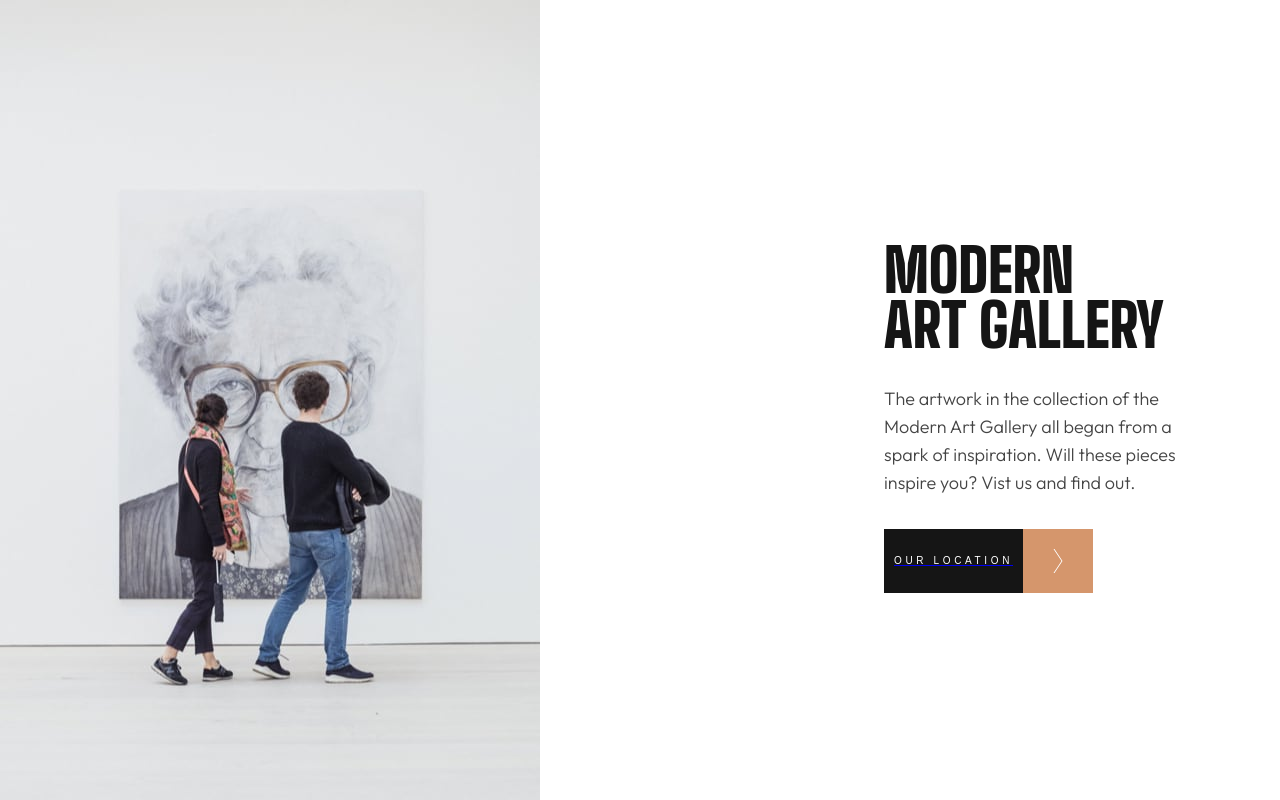
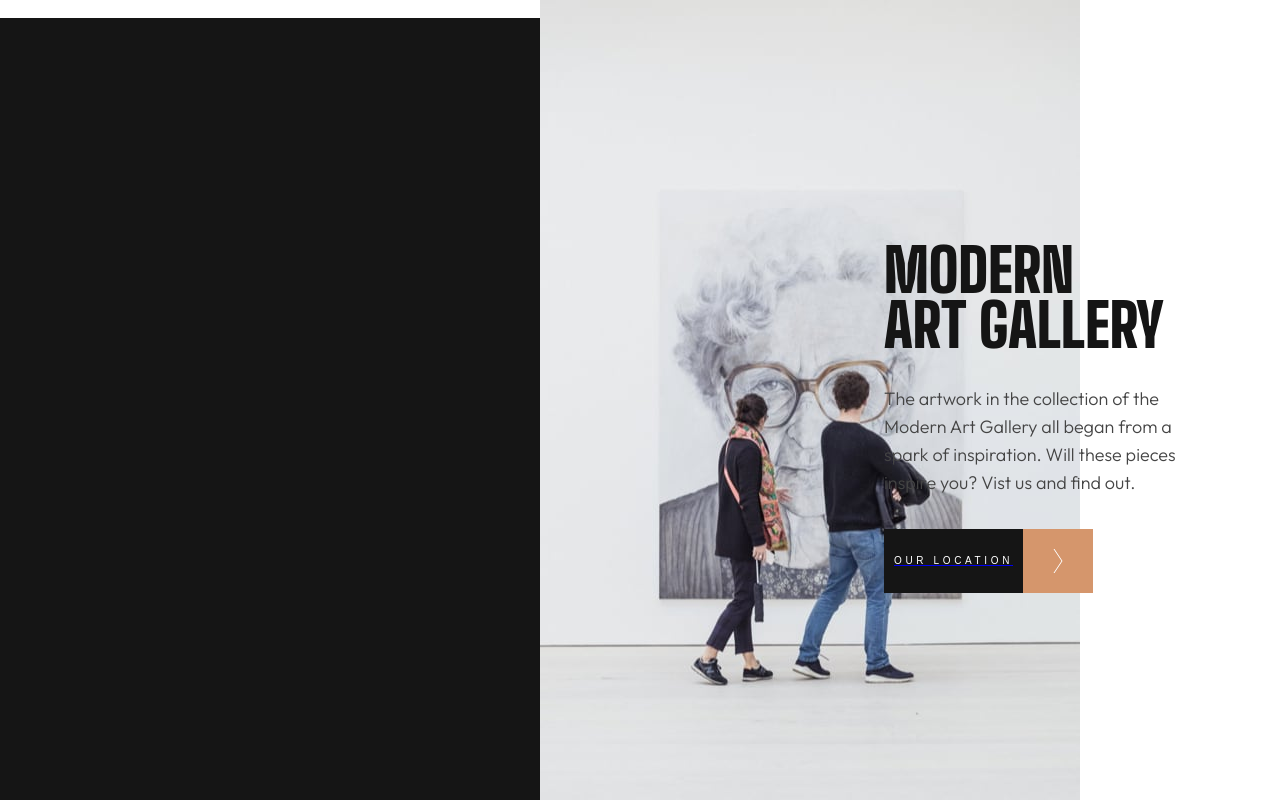
Before and after one commit to AndyBeable/art-gallery, a Vue app: page / in a window 1280 px wide. Shown: the top 800 px of the page. Built offline with nearby package versions, Linux system fonts and the light colour scheme.

Commit message:
hero desktop bg

```diff
--- a/src/components/home/Hero.vue
+++ b/src/components/home/Hero.vue
@@ -1,5 +1,6 @@
 <template>
   <div class="hero__container">
+    <div class="hero__black__background"></div>
     <div class="hero__container--image">
       <picture>
         <source
@@ -82,4 +83,10 @@ export default {
     }
   }
 }
+
+.hero__black__background {
+  background-color: var(--black);
+  height: 800px;
+  width: 540px;
+}
 </style>
```
